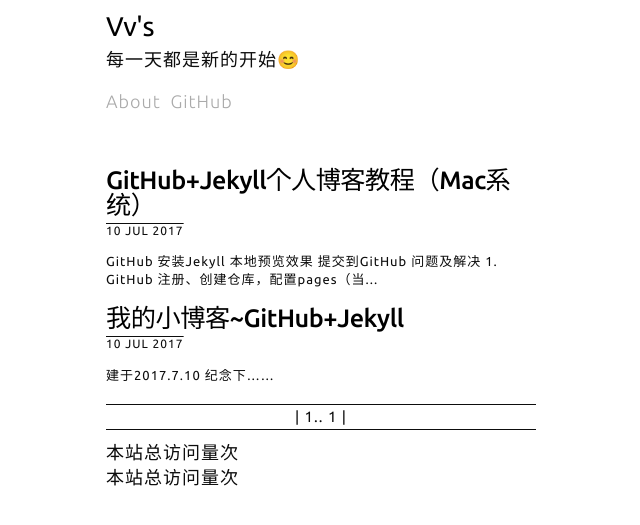
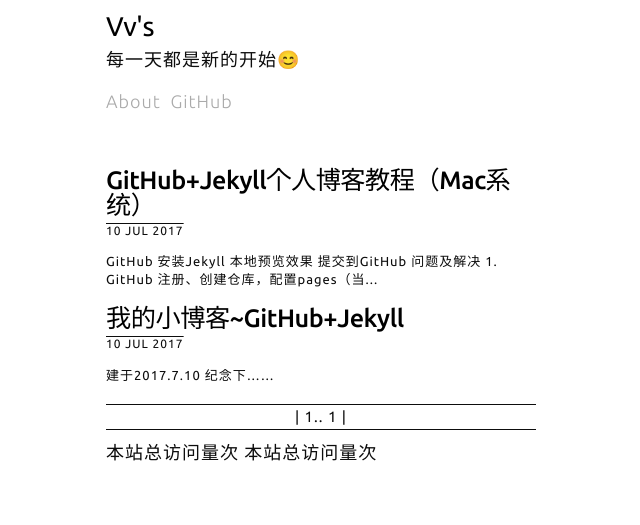
Before and after one commit to Vv1222/wv_blog, a Jekyll site: the page built from index.html, in a window 1280 px wide. Shown: the top 525 px of the page, without its empty margins (319-959 px from the left). Built offline with Jekyll 4.4.1, drawn with Linux system fonts in a browser that asks for light colours; the list of posts is cut into pages by our own code; comment, search, counter and statistics services are not loaded.

Commit message:
Update default.html

```diff
--- a/_layouts/default.html
+++ b/_layouts/default.html
@@ -11,10 +11,11 @@
 <body>
   <div class="container">
     {{ content }}
+      <span id="busuanzi_container_site_pv">
+    本站总访问量<span id="busuanzi_value_site_pv"></span>次
   </div>
   <script async src="//busuanzi.ibruce.info/busuanzi/2.3/busuanzi.pure.mini.js"></script>
-  <span id="busuanzi_container_site_pv">
-    本站总访问量<span id="busuanzi_value_site_pv"></span>次
+
 </span>
 </body>
 </html>
```
